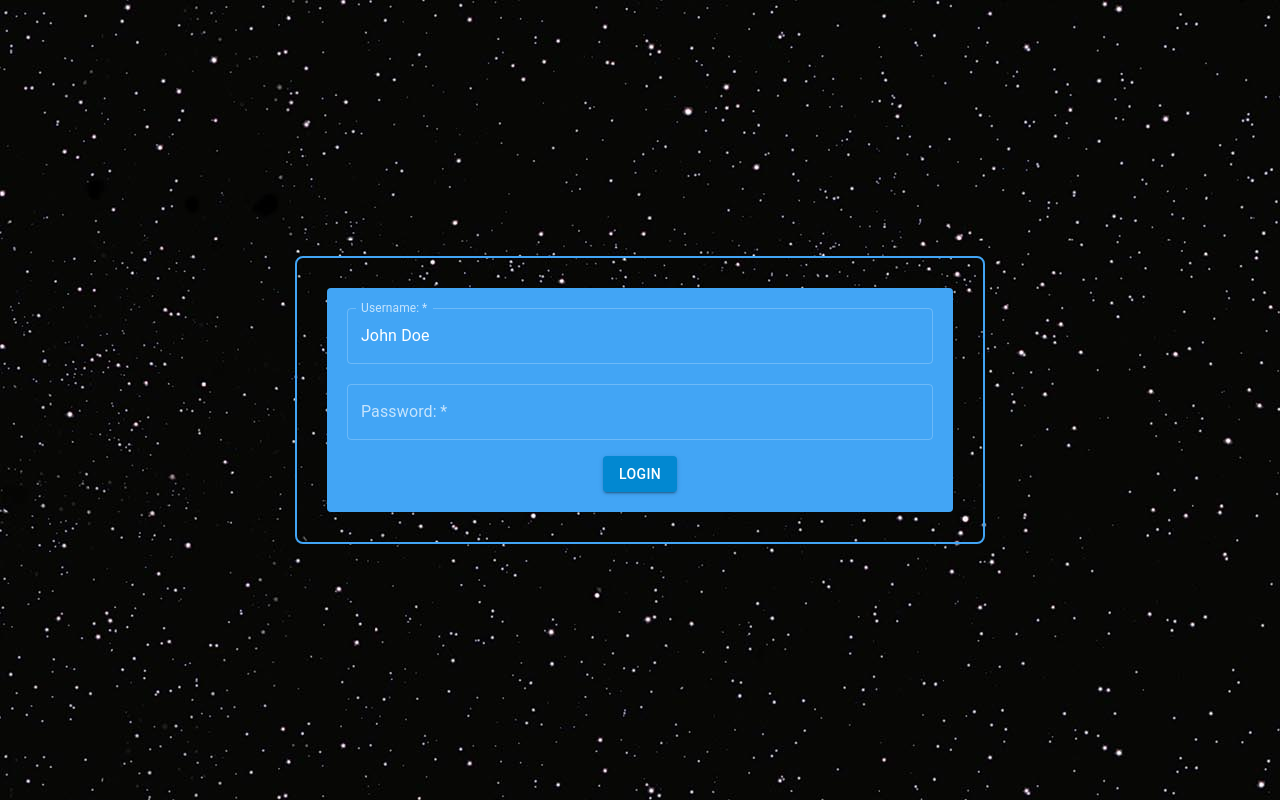
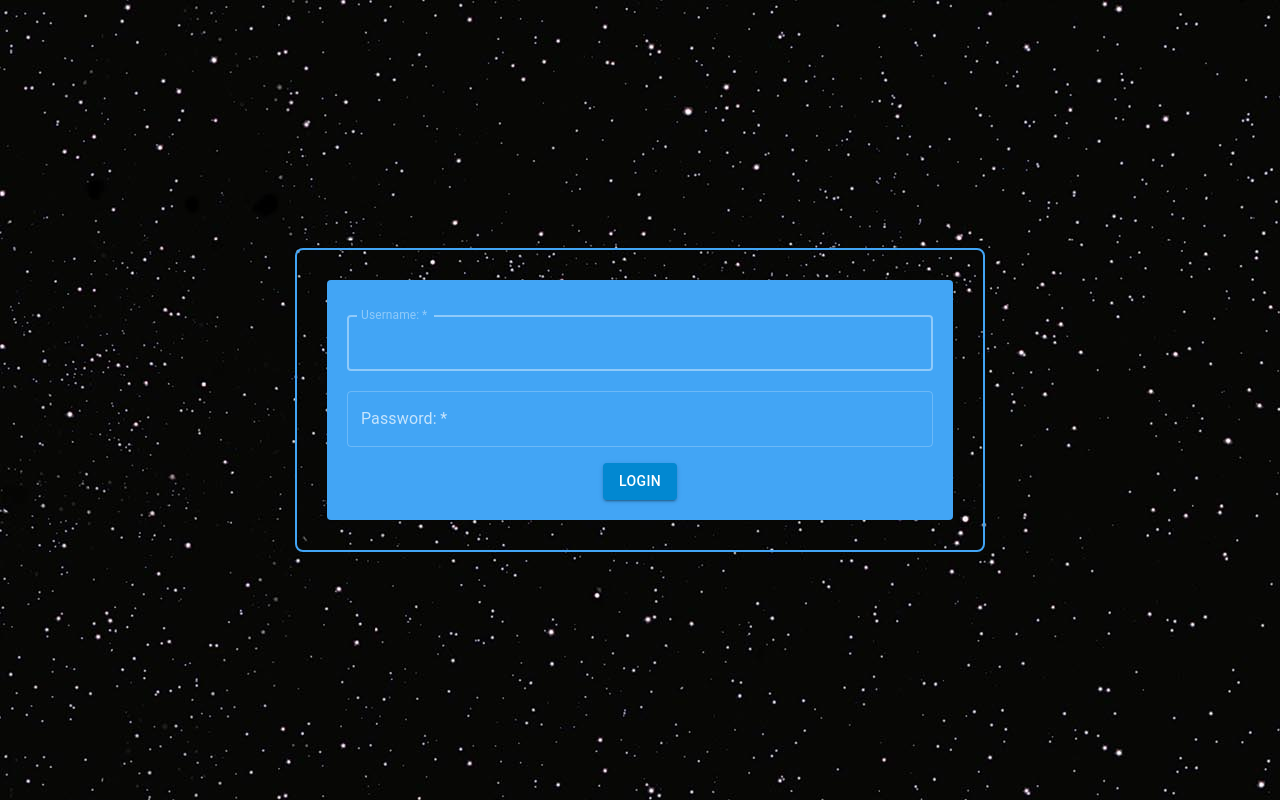
Before and after one commit to squaloIT/star-wars-test, a React (Create React App) app: page /login in a window 1280 px wide. Built offline with nearby package versions, Linux system fonts and the light colour scheme.

Commit message:
feat: finished auth logic with simple validation and last login check

```diff
--- a/src/App.tsx
+++ b/src/App.tsx
@@ -5,7 +5,7 @@ import CssBaseline from "@mui/material/CssBaseline";
 import Container from "@mui/material/Container";
 import { Login } from "./components/Login/Login";
 // I could change tsconfig, but I hate to do it :)
-const Image = require('./assets/background.jfif');
+const Image = require("./assets/background.jfif");
 
 const darkTheme = createTheme({
   palette: {
@@ -14,21 +14,32 @@ const darkTheme = createTheme({
 });
 
 function App() {
-  const redirectToLogin = (
+  const didUserLoggedThisMonth = (): boolean => {
+    const timestamp = Number(localStorage.getItem("starWarsLoginDate"))
+    const timestampNow = new Date().getTime()
+
+    return (timestampNow - timestamp) > 1000 * 60 * 60 * 25* 30;
+  }
+
+  const redirectToLogin =  (
     <Navigate
       to={{
-        pathname: "/login",
+        pathname: didUserLoggedThisMonth() ? "/login" : '/overview/planets',
       }}
     />
   );
 
   return (
     <ThemeProvider theme={darkTheme}>
-      <Container maxWidth={false} disableGutters={true} sx={{height: '100vh', backgroundImage: `url(${Image})`}}>
+      <Container
+        maxWidth={false}
+        disableGutters={true}
+        sx={{ height: "100vh", backgroundImage: `url(${Image})` }}
+      >
         <CssBaseline />
         <Routes>
           <Route path="/" element={redirectToLogin} />
-          <Route path="/login" element={<Login/>} />
+          <Route path="/login" element={<Login />} />
           <Route
             path="overview/:category"
             element={<h1>TESTIRANJE KATEGORIJE</h1>}
--- a/src/components/Login/Login.tsx
+++ b/src/components/Login/Login.tsx
@@ -1,6 +1,9 @@
-import { Box, Button, Container, TextField } from "@mui/material";
+import { Box, Button, Container, TextField, Typography } from "@mui/material";
+import { useAuth } from "../../hooks/useAuth";
 
 export const Login = () => {
+  const { validationError, onAuth, changeField } = useAuth();
+
   return (
     <Container
       sx={{
@@ -36,20 +39,35 @@ export const Login = () => {
           }}
         >
           <Box width="100%">
+            <Typography
+              variant="body2"
+              align="center"
+              gutterBottom
+              sx={{
+                color: "error.dark",
+                fontWeight: "bold",
+                mb: "5px",
+                p: "5px",
+              }}
+            >
+              {validationError}
+            </Typography>
             <TextField
-              id="outlined-basic"
+              name="username"
               label="Username:"
               variant="outlined"
-              defaultValue="John Doe"
               fullWidth={true}
+              autoFocus
               required
+              onChange={changeField}
             />
             <TextField
-              id="outlined-password-input"
+              name="password"
               sx={{ marginTop: "20px" }}
               label="Password:"
               variant="outlined"
               type="password"
+              onChange={changeField}
               fullWidth={true}
               required
             />
@@ -65,6 +83,7 @@ export const Login = () => {
                 opacity: [0.8],
               },
             }}
+            onClick={onAuth}
           >
             Login
           </Button>
--- /dev/null
+++ b/src/hooks/useAuth.tsx
@@ -0,0 +1,40 @@
+import { useState } from "react";
+
+type UserCredentials = {
+  username: string;
+  password: string;
+};
+
+export const useAuth = () => {
+  const [validationError, setValidationError] = useState("");
+  const [authState, setAuthState] = useState<UserCredentials>({
+    username: "",
+    password: "",
+  });
+
+  const checkUserCredentials = (username: string, password: string): boolean =>
+    username === "test" && password === "test";
+
+  const onAuth = () => {
+    const { username, password } = authState;
+    if (checkUserCredentials(username, password)) {
+      setValidationError("");
+      localStorage.setItem("starWarsLoginDate", `${new Date().getTime()}`);
+
+      return;
+    }
+
+    setValidationError(
+      "Check you user credentials! Maybe they are test - test ;)."
+    );
+  };
+
+  const changeField = (e: React.ChangeEvent<HTMLInputElement>) => {
+    setAuthState((prevState) => ({
+      ...prevState,
+      [e.target.name]: e.target.value,
+    }));
+  };
+
+  return { validationError, onAuth, changeField };
+};
```
